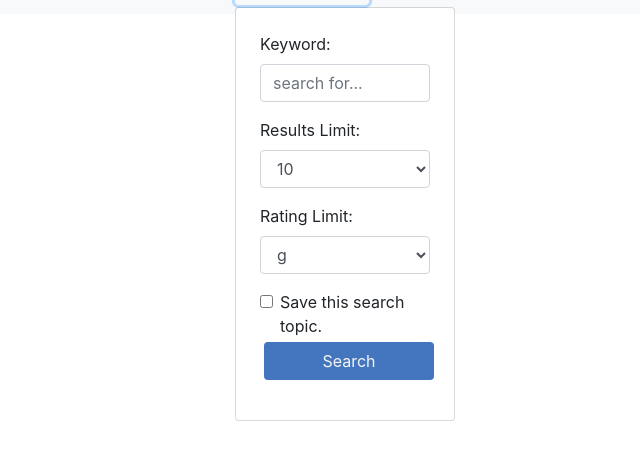
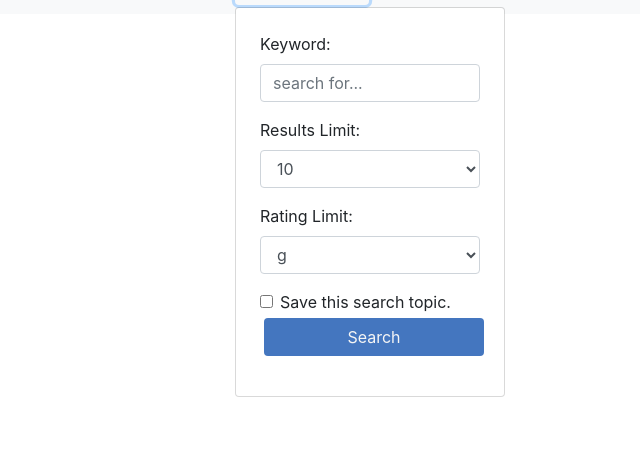
Before and after one commit to kylewhittemore/gif-getter, a plain HTML site: page index2.html in a window 1280 px wide. Both pictures are taken after a click on the button "New Search". Shown: the part 42-502 px from the top of the page, without its empty margins (0-640 px from the left). Drawn offline with nearby package versions, Linux system fonts and the light colour scheme; no server answers.

Commit message:
before switching form selects to dropdowns

```diff
--- a/index2.html
+++ b/index2.html
@@ -33,11 +33,12 @@
                 </li>
                 <li class="nav-item">
                     <div class="btn-group">
-                        <button class="btn dropdown-toggle" type="button" id="dropdownMenuButton" data-toggle="dropdown"
+                        <button id="search-form-button" class="btn dropdown-toggle" type="button" id="dropdownMenuButton" data-toggle="dropdown"
                             aria-haspopup="true" aria-expanded="false">
                             New Search
                         </button>
-                        <form class="dropdown-menu dropdown-menu-left p-4" style="width: 220px">
+                        <div class="dropdown-menu dropdown-menu-left p-4">
+                            <form class="" style="width: 220px">
                                 <div class="form-group">
                                     <label for="search-text">Keyword: </label>
                                     <input type="text" class="form-control" id="search-text" placeholder="search for...">
@@ -71,6 +72,7 @@
                                 </div>
                             </form>
                         </div>
+                    </div>
                 </li>
             </ul>
         </div>
```
Lines whose indentation alone changed are shown as unchanged.
